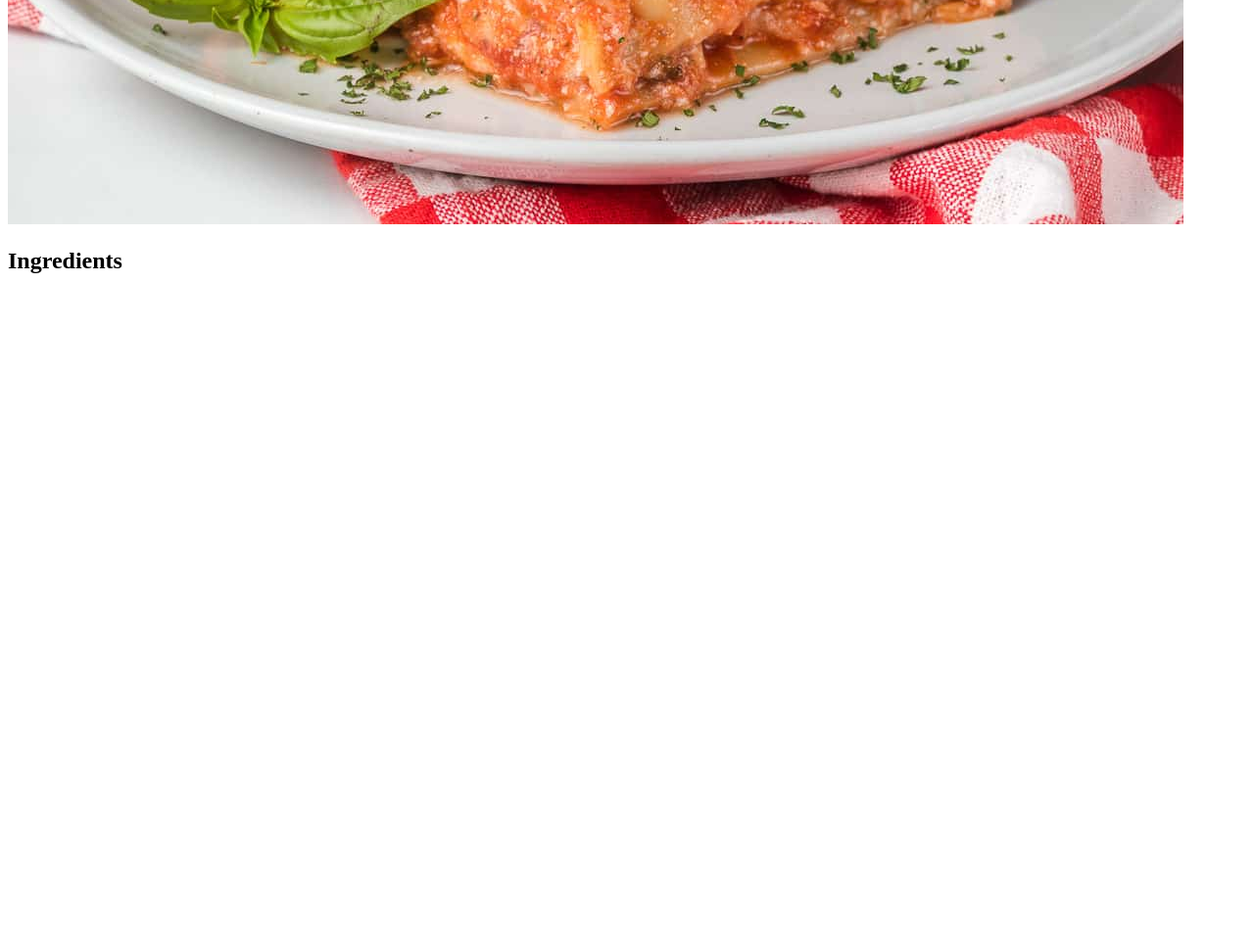
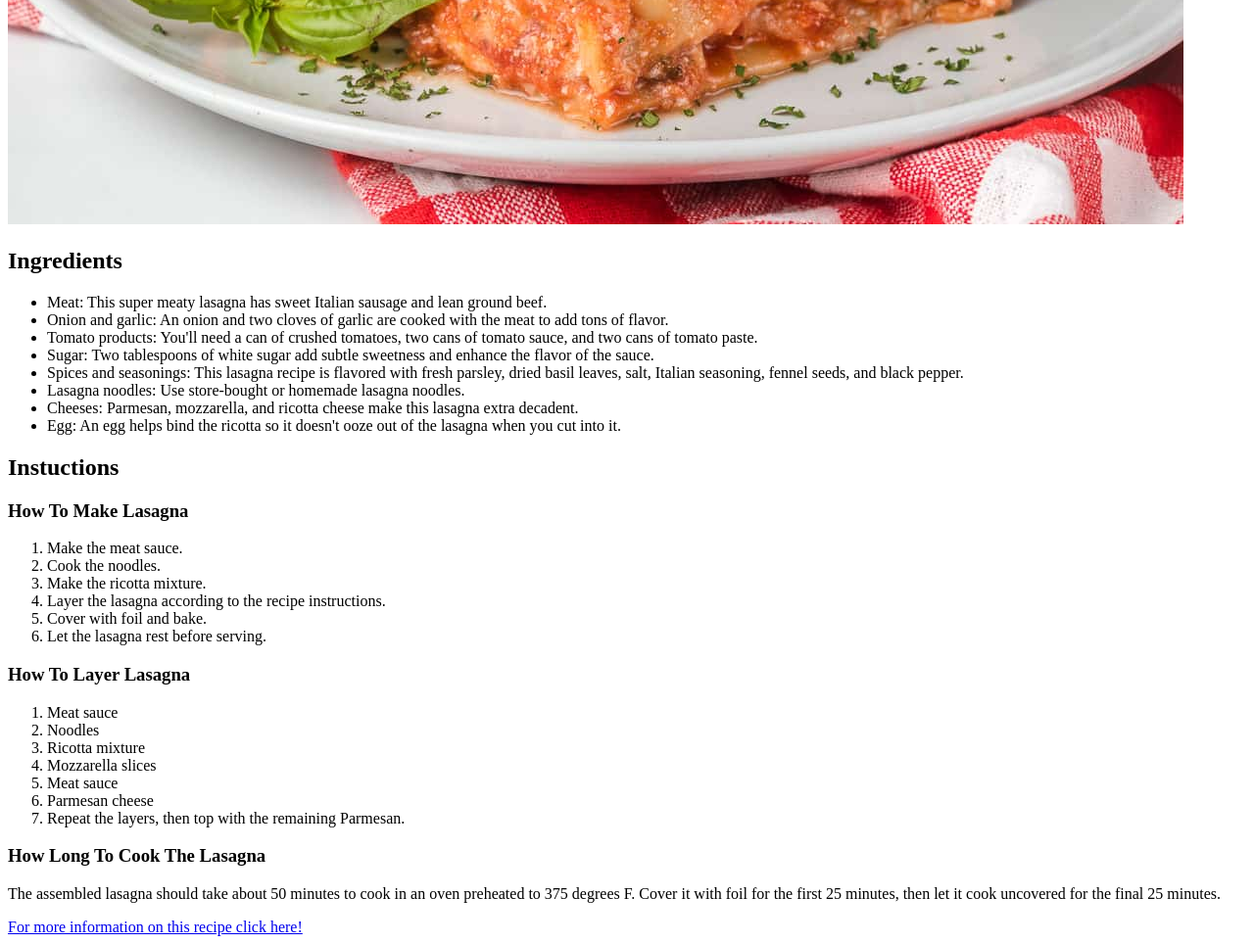
Before and after one commit to TheMbalist/odin-recipes, a plain HTML site: page recipes/lasagna.html in a window 1280 px wide. Shown: the part 651-1615 px from the top of the page at 98% size. Before the commit the page ends 951 px from the top, so only its background shows below. Drawn offline with Linux system fonts and the light colour scheme.

Commit message:
Date: Sat Jun 6 20:42 2023 Lasagan recipe added on lasagna page. All image tags now include alt attribute. index page paragraph added.

```diff
--- a/recipes/lasagna.html
+++ b/recipes/lasagna.html
@@ -8,10 +8,48 @@
 </head>
 <body>
     <h1>Lasagna Recipe</h1>
-    <img src="../images/lasagna.jpg">
+    <img src="../images/lasagna.jpg" alt="Picture of lasagna">
 
     <h2>Ingredients</h2>
 
+    <ul>
+        <li>Meat: This super meaty lasagna has sweet Italian sausage and lean ground beef.</li>
+        <li>Onion and garlic: An onion and two cloves of garlic are cooked with the meat to add tons of flavor.</li>
+        <li>Tomato products: You'll need a can of crushed tomatoes, two cans of tomato sauce, and two cans of tomato paste.</li>
+        <li>Sugar: Two tablespoons of white sugar add subtle sweetness and enhance the flavor of the sauce.</li>
+        <li>Spices and seasonings: This lasagna recipe is flavored with fresh parsley, dried basil leaves, salt, Italian seasoning, fennel seeds, and black pepper.</li>
+        <li>Lasagna noodles: Use store-bought or homemade lasagna noodles.</li>
+        <li>Cheeses: Parmesan, mozzarella, and ricotta cheese make this lasagna extra decadent.</li>
+        <li>Egg: An egg helps bind the ricotta so it doesn't ooze out of the lasagna when you cut into it.</li>
+    </ul>
 
+    <h2>Instuctions</h2>
+
+    <h3>How To Make Lasagna</h3>
+    <ol>
+        <li>Make the meat sauce.</li>
+        <li>Cook the noodles.</li>
+        <li>Make the ricotta mixture.</li>
+        <li>Layer the lasagna according to the recipe instructions.</li>
+        <li>Cover with foil and bake.</li>
+        <li>Let the lasagna rest before serving.</li>
+    </ol>
+
+    <h3>How To Layer Lasagna</h3>
+    <ol>
+        <li>Meat sauce</li>
+        <li>Noodles</li>
+        <li>Ricotta mixture</li>
+        <li>Mozzarella slices</li>
+        <li>Meat sauce</li>
+        <li>Parmesan cheese</li>
+        <li>Repeat the layers, then top with the remaining Parmesan.</li>
+    </ol>
+
+    <h3>How Long To Cook The Lasagna</h3>
+    <p>The assembled lasagna should take about 50 minutes to cook in an oven preheated to 375 degrees F. Cover it with foil for the first 25 minutes, then let it cook uncovered for the final 25 minutes.</p>
+
+
+    <a href="https://www.allrecipes.com/recipe/23600/worlds-best-lasagna/">For more information on this recipe click here!</a>
 </body>
 </html>
```
Also changed, not shown: index.html (+4 -0 lines), recipes/applepie.html (+1 -1 lines), recipes/bunnychow.html (+1 -1 lines), images/homecook.jpg.
